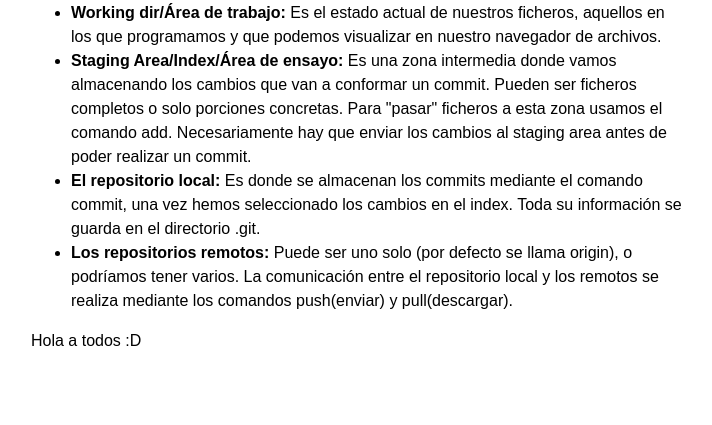
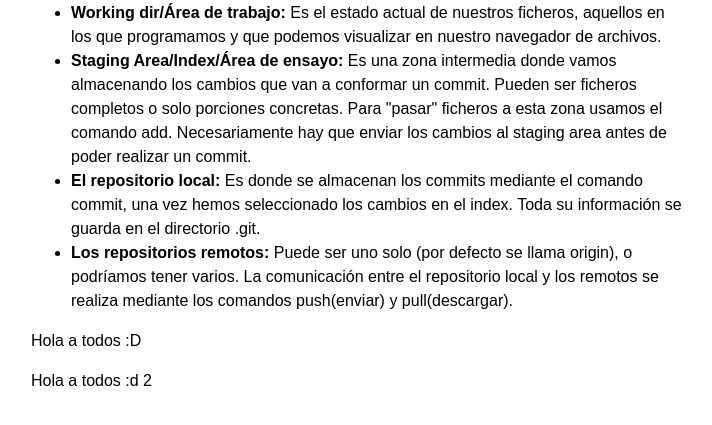
Before and after one commit to stoic-programmer11/Clase30, a plain HTML site: page index.html in a window 1280 px wide. Shown: the part 1694-2119 px from the top of the page, without its empty margins (283-995 px from the left). Before the commit the page ends 2083 px from the top, so only its background shows below. Drawn offline with Linux system fonts and the light colour scheme.

Commit message:
Agregamos un parrafo de saludo

```diff
--- a/index.html
+++ b/index.html
@@ -93,6 +93,7 @@
   </ul>
   <p>Hola a todos :D</p>
 
+  <p>Hola a todos :d 2</p>
 </body>
 
 </html>
```
